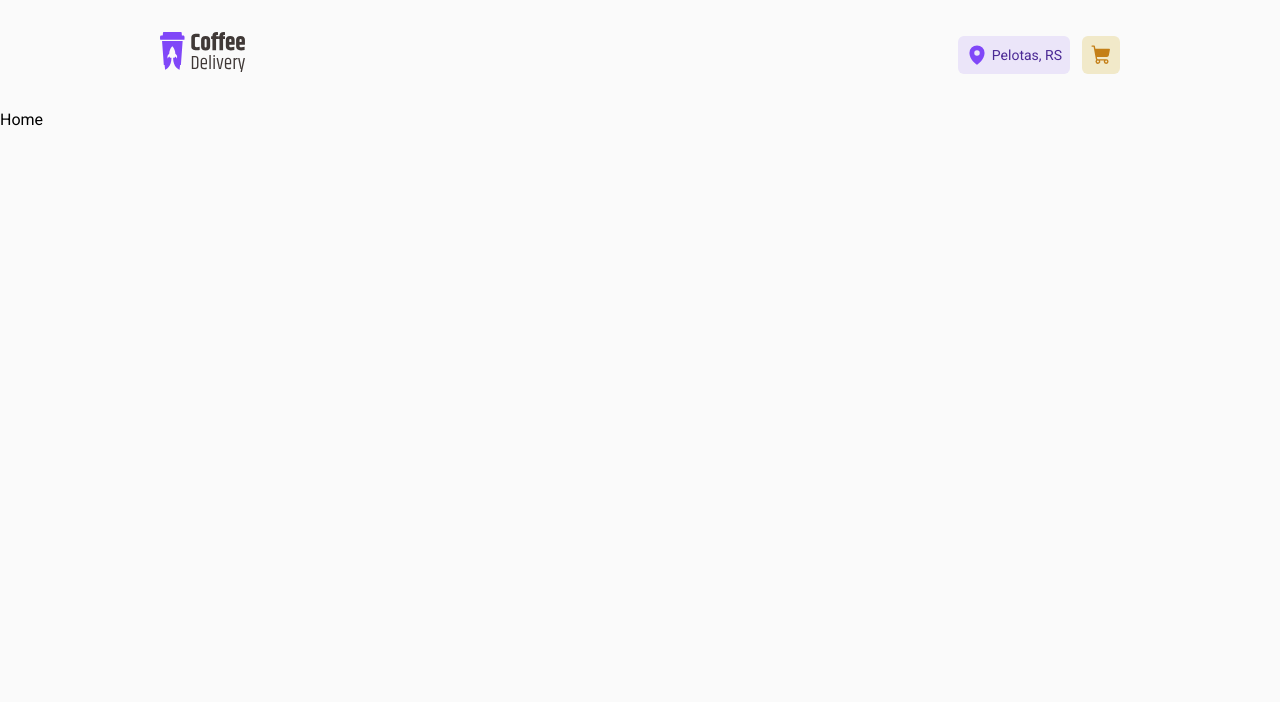
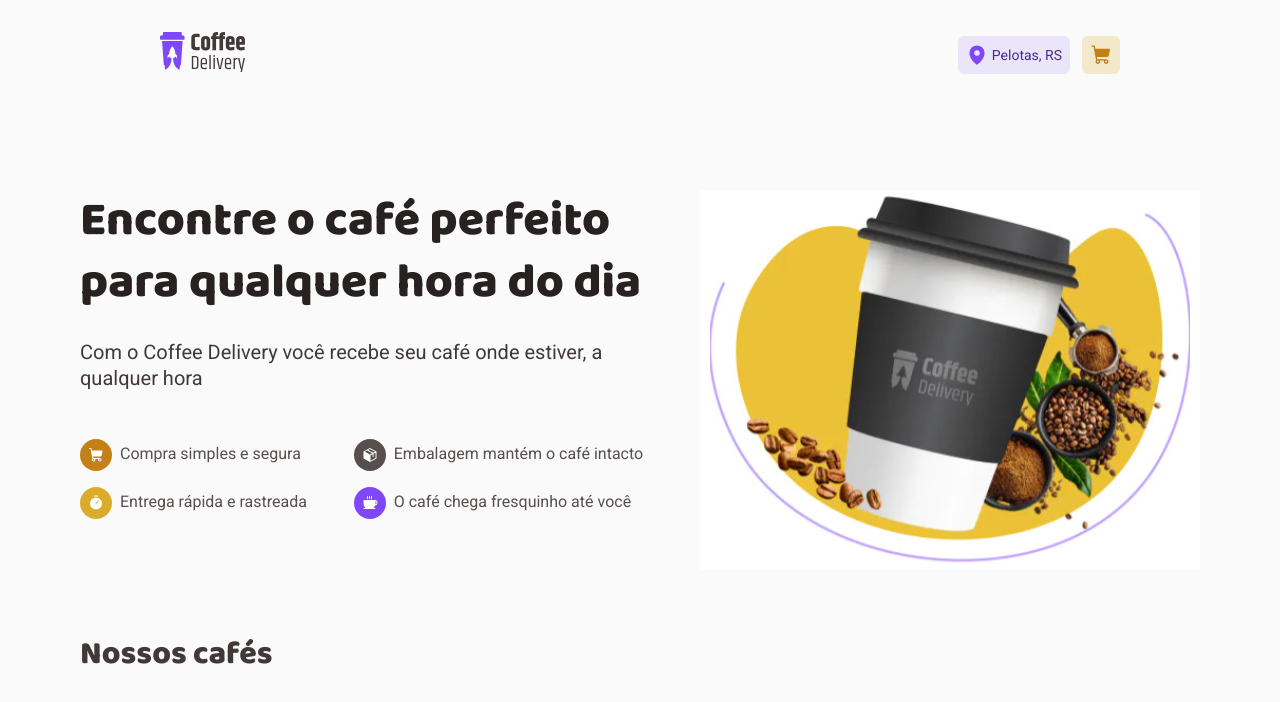
Before and after one commit to Brendler17/coffee-delivery, a React (Vite) app: page / in a window 1280 px wide. Shown: the top 702 px of the page. Built offline with nearby package versions, Linux system fonts and the light colour scheme.

Commit message:
created homeHeader structure

```diff
--- a/src/pages/Home/index.tsx
+++ b/src/pages/Home/index.tsx
@@ -1,5 +1,59 @@
+import {
+  Coffee, Package, ShoppingCart, Timer,
+} from '@phosphor-icons/react';
+import {
+  HomeContainer, HomeHeader, HomeInfo, HomeItens, InfoIten, ListContainer, CoffeeList, CoffeeCard,
+} from './styles';
+import coffeeDeliveryBanner from '../../assets/banner.svg';
+
 export function Home() {
   return (
-    <p>Home</p>
+    <HomeContainer>
+      <HomeHeader>
+        <div>
+          <HomeInfo>
+            <h1>Encontre o café perfeito para qualquer hora do dia</h1>
+            <span>Com o Coffee Delivery você recebe seu café onde estiver, a qualquer hora</span>
+          </HomeInfo>
+          <HomeItens>
+            <InfoIten variant="yellow-dark">
+              <div><ShoppingCart size={16} weight="fill" /></div>
+              <p>Compra simples e segura</p>
+            </InfoIten>
+            <InfoIten variant="gray">
+              <div><Package size={16} weight="fill" /></div>
+              <p>Embalagem mantém o café intacto</p>
+            </InfoIten>
+            <InfoIten variant="yellow">
+              <div><Timer size={16} weight="fill" /></div>
+              <p>Entrega rápida e rastreada</p>
+            </InfoIten>
+            <InfoIten variant="purple">
+              <div><Coffee size={16} weight="fill" /></div>
+              <p>O café chega fresquinho até você</p>
+            </InfoIten>
+          </HomeItens>
+        </div>
+        <img src={coffeeDeliveryBanner} alt="" />
+      </HomeHeader>
+      <ListContainer>
+        <h3>Nossos cafés</h3>
+        <CoffeeList>
+          <CoffeeCard>
+            {/* <img src="" alt="" />
+            <span>Tradicional</span>
+            <h3>Expresso Tradicional</h3>
+            <p>O tradicional café feito com água quente e grãos moídos</p>
+            <div>
+              <p>R$9,90</p>
+              <input type="number" />
+              <button type="submit">
+                <ShoppingCart size={16} weight="fill" />
+              </button>
+            </div> */}
+          </CoffeeCard>
+        </CoffeeList>
+      </ListContainer>
+    </HomeContainer>
   );
 }
--- a/src/pages/Home/styles.ts
+++ b/src/pages/Home/styles.ts
@@ -1,3 +1,84 @@
 import styled from 'styled-components';
 
-export const HomeContainer = styled.div``;
+export const HomeContainer = styled.main`
+  max-width: 70rem;
+  margin: 5rem auto;
+`;
+
+export const HomeHeader = styled.section`
+  display: flex;
+  justify-content: space-between;
+  gap: 1.5rem;
+`;
+
+export const HomeInfo = styled.div`
+  display: flex;
+  flex-direction: column;
+  gap: 1.5rem;
+
+  h1{
+    font-family: 'Baloo 2', sans-serif;
+    font-size: 3rem;
+    font-weight: 900;
+    color: ${(props) => props.theme.title}
+  }
+
+  span {
+    font-size: 1.25rem;
+    color: ${(props) => props.theme.subtitle}
+  }
+`;
+
+export const HomeItens = styled.div`
+  display: grid;
+  grid-template-columns: 0.8fr 1fr;
+  gap: 16px;
+  margin-top: 3rem;
+`;
+
+interface InfoItenVariant {
+  variant: 'yellow-dark' | 'yellow' | 'purple' | 'gray';
+}
+
+const InfoItenColorVariants = {
+  'yellow-dark': 'yellow-500',
+  yellow: 'yellow-300',
+  purple: 'purple-300',
+  gray: 'text',
+};
+
+export const InfoIten = styled.div<InfoItenVariant>`
+  display: flex;
+  align-items: center;
+  gap: 8px;
+
+  div {
+    background: ${(props) => props.theme[InfoItenColorVariants[props.variant]]};
+    display: flex;
+    align-items: center;
+    justify-content: center;
+    padding: 0.5rem;
+    border-radius: 50%;
+  }
+
+  svg {
+    color: ${(props) => props.theme.white};
+  }
+
+  p {
+    color: ${(props) => props.theme.text};
+  }
+`;
+
+export const ListContainer = styled.section`
+  h3{
+    font-family: 'Baloo 2', sans-serif;
+    font-size: 2rem;
+    font-weight: 800;
+    color: ${(props) => props.theme.subtitle};
+    margin-top: 4rem;
+  }
+`;
+
+export const CoffeeList = styled.div``;
+export const CoffeeCard = styled.div``;
```
